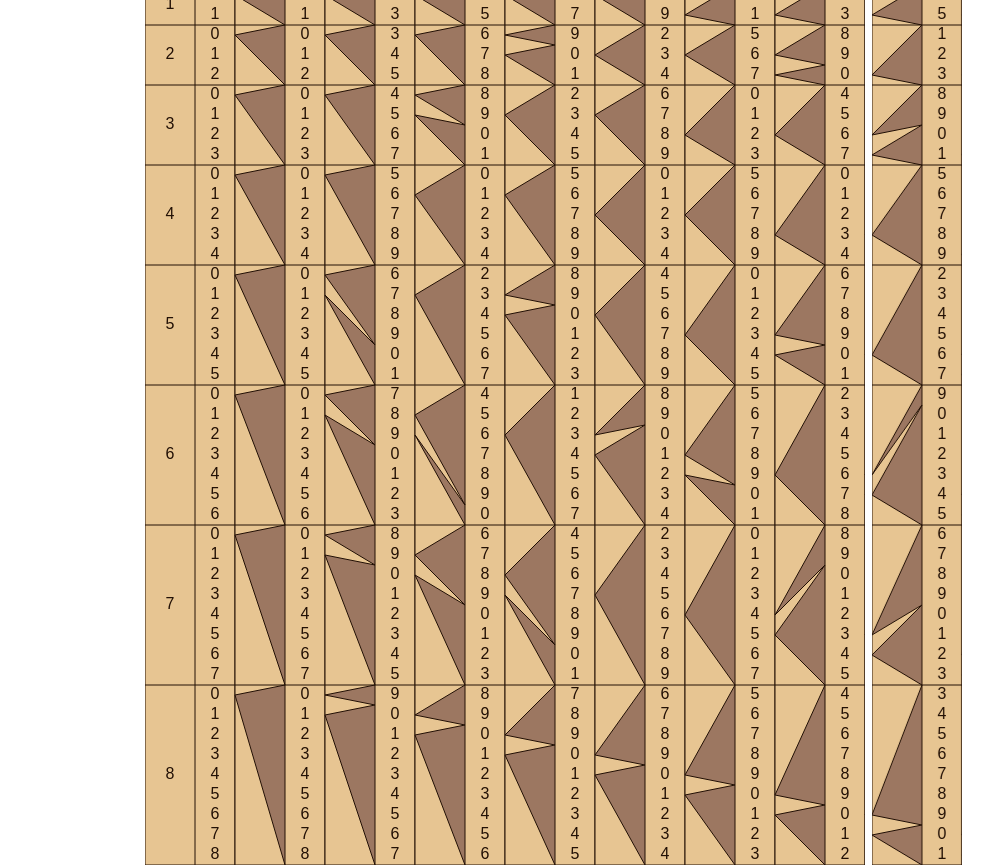
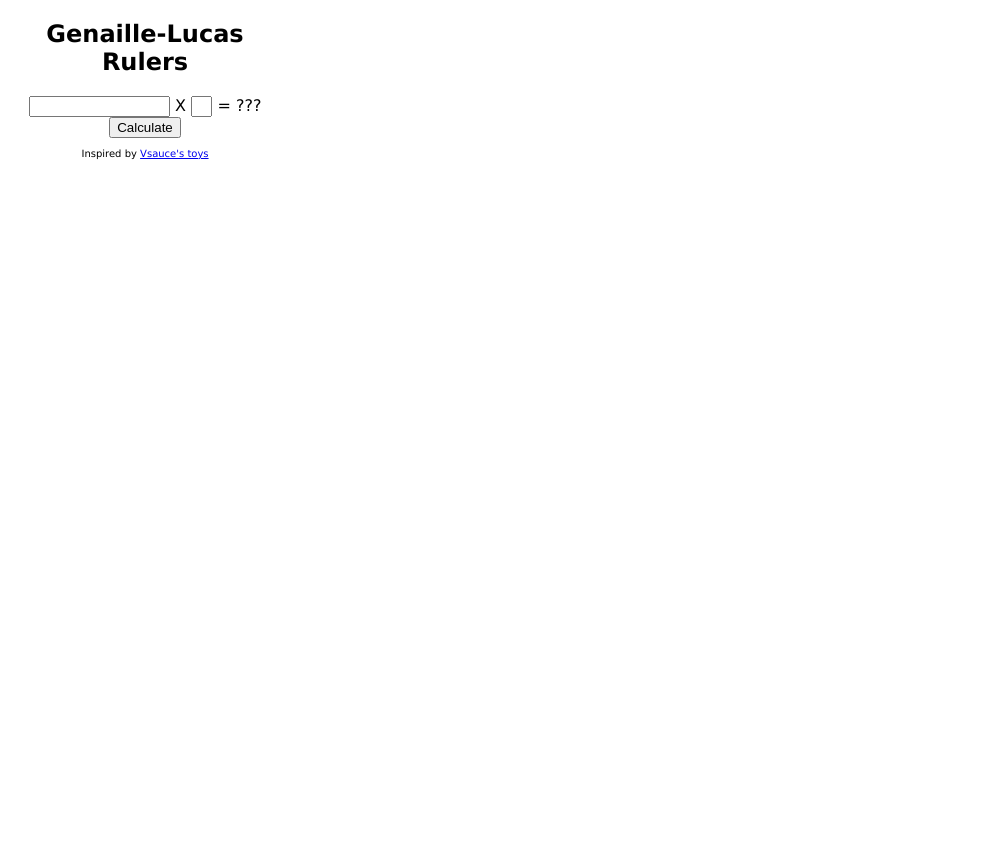
Before and after one commit to SrKomodo/lucas-rulers, a website built with webpack: page src/index.html in a window 1280 px wide. Shown: the whole page, without its empty margins (0-996 px from the left). Built offline with nearby package versions, Linux system fonts and the light colour scheme.

Commit message:
Add basic calculation and fix some bugs

```diff
--- a/src/index.html
+++ b/src/index.html
@@ -8,6 +8,16 @@
 </head>
 <body>
   <div id="container">
+    <div id="sidebar">
+      <h2>Genaille-Lucas Rulers</h2>
+      <input id="number" type="number" min="0" max="9999999999">
+      <span>X</span>
+      <input id="multiplier" type="number" min="1" max="9">
+      <span>=</span>
+      <span id="result">???</span>
+      <br><button id="calculate">Calculate</button>
+      <p>Inspired by <a href="https://www.youtube.com/watch?v=OxRMyPsLtTk">Vsauce's toys</a></p>
+    </div>
     <canvas id="canvas" width="990" height="930"></canvas>
   </div>
 </body>
--- a/src/index.scss
+++ b/src/index.scss
@@ -1,11 +1,38 @@
 body {
   margin: 0;
   overflow: hidden;
+  font-family: Verdana, Geneva, Tahoma, sans-serif;
 }
 
 #container {
   height: 100vh;
   display: flex;
   align-items: center;
-  justify-content: center;
+  justify-content: space-around;
 }
+
+#sidebar {
+  align-self: flex-start;
+  text-align: center;
+
+  p {
+    font-size: x-small;
+  }
+
+  input {
+    text-align: center;
+    appearance: textfield;
+
+    &:invalid {
+      background: red;
+    }
+  }
+}
+
+#number {
+  width: 10em;
+}
+
+#multiplier {
+  width: 1em;
+}
--- a/src/index.ts
+++ b/src/index.ts
@@ -1,6 +1,7 @@
 import "./index.scss";
 
 import slideIn from "./modules/animator";
+import calculate from "./modules/calculator";
 import IndexRuler from "./modules/indexRuler";
 import Ruler from "./modules/ruler";
 
@@ -29,5 +30,12 @@ document.addEventListener("DOMContentLoaded", () => {
   const canvas = document.getElementById("canvas") as HTMLCanvasElement;
   const ctx = canvas.getContext("2d");
 
-  slideIn(ctx, rulers, offscreen);
+  document.getElementById("calculate").addEventListener("click", () => {
+    calculate(
+      (document.getElementById("number") as HTMLInputElement).value,
+      parseInt((document.getElementById("multiplier") as HTMLInputElement).value, 10),
+      ctx,
+      offscreen,
+    );
+  });
 });
--- a/src/modules/animator.ts
+++ b/src/modules/animator.ts
@@ -11,7 +11,7 @@ interface AnimatedRuler {
 function slideIn(ctx: CanvasRenderingContext2D, rulers: Ruler[], offscreen: HTMLCanvasElement) {
   const animations = rulers.map((ruler, index) => {
     return {
-      i: index,
+      i: ruler.digit + 1,
       ruler,
       progress: 0,
       start: ctx.canvas.width,
--- /dev/null
+++ b/src/modules/calculator.ts
@@ -0,0 +1,14 @@
+import slideIn from "./animator";
+import IndexRuler from "./indexRuler";
+import Ruler from "./ruler";
+
+function calculate(n: string, multiplier: number, ctx: CanvasRenderingContext2D, offscreen: HTMLCanvasElement) {
+  const rulers = [];
+  rulers.push(new IndexRuler());
+  for (const digit of n.split("")) {
+    rulers.push(new Ruler(parseInt(digit, 10)));
+  }
+  slideIn(ctx, rulers, offscreen);
+}
+
+export default calculate;
--- a/src/modules/indexRuler.ts
+++ b/src/modules/indexRuler.ts
@@ -4,6 +4,7 @@ class IndexRuler extends Ruler {
   constructor() {
     super(0); // Generate a 0 ruler
     this.triangles = []; // But we dont care about the triangles
+    this.digit = -1;
   }
 
   public render(ctx: CanvasRenderingContext2D, x: number, y: number) {
@@ -39,7 +40,7 @@ class IndexRuler extends Ruler {
 
       // Notice that there is no triangle code here
 
-      ctx.fillText(rowI.toString(10), x + 25, y + digitI * 20 + row.length / 2 * 20); // Here we draw the extra numbers
+      ctx.fillText((rowI + 1).toString(10), x + 25, y + digitI * 20 + row.length / 2 * 20); // draw extra numbers
       for (const digit of row) {
         ctx.fillText(digit.toString(), x + 70, y + digitI * 20 + 10);
         digitI++;
--- a/src/modules/ruler.ts
+++ b/src/modules/ruler.ts
@@ -1,5 +1,5 @@
 class Ruler {
-  protected digit: number;
+  public digit: number;
   protected numbers: number[][];
   protected triangles: number[][]; // [start, end, result]
 
```
